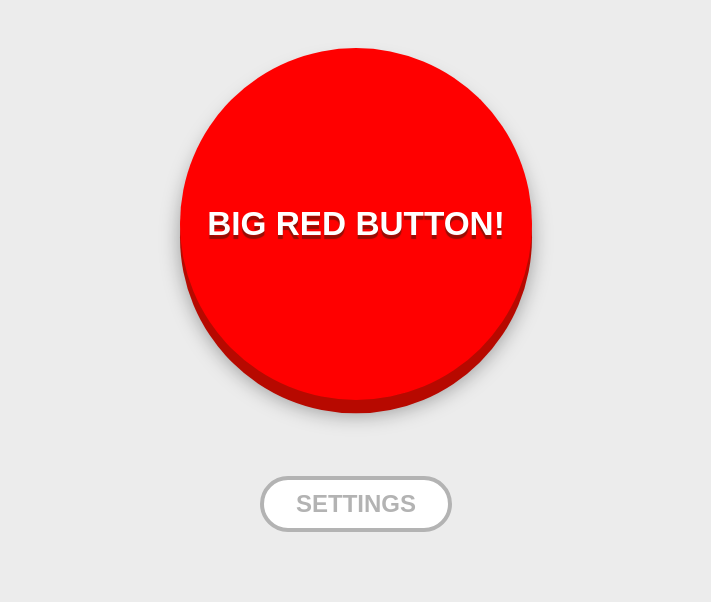
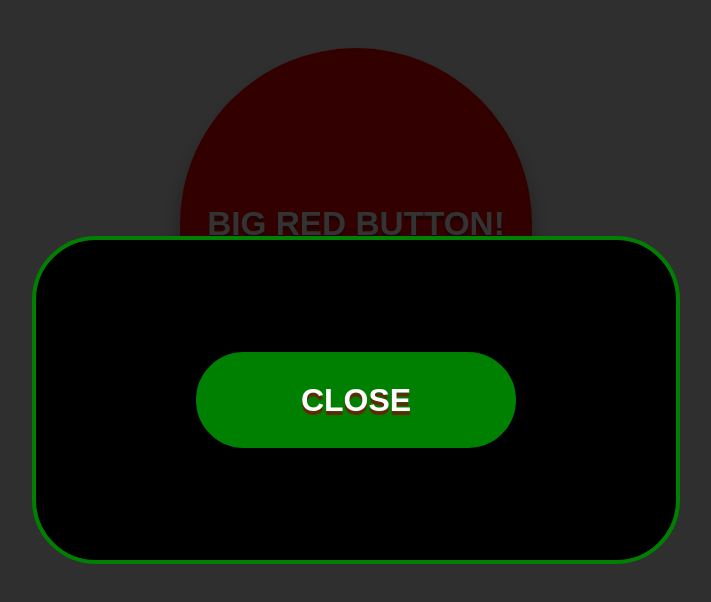
Before and after one commit to cookieMonsterDev/dummy-buttons, a React (Create React App) app: page / in a window 1280 px wide. Both pictures are taken after a click on the button "BIG RED BUTTON!". Shown: the top 602 px of the page, without its empty margins (284-995 px from the left). Built offline with nearby package versions, Linux system fonts and the light colour scheme.

Commit message:
feat: add modal dialog pop-up

```diff
--- a/src/App.tsx
+++ b/src/App.tsx
@@ -9,17 +9,22 @@ import { Dialog } from './components/dialog/dialog';
 
 const App = () => {
 
-  const [theme, setTheme] = useState(() => {return darkModeController()})
+  const [theme, setTheme] = useState(() => {return darkModeController()});
+  const [showDialog, setShowDialog] = useState(false);
+
+  const handleDialog = () => {
+    setShowDialog(!showDialog);
+  };
 
   const handleTheme = () => {
     return setTheme(darkModeController());
-  }
+  };
 
   return (
     <ThemeProvider theme={theme}>
-      <Dialog />
       <Wrapper>
-        <Button />
+        <Dialog showDialog={showDialog} setShowDialog={setShowDialog}/>
+        <Button buttonAction={handleDialog}/>
         <SettingsMenu handleTheme={handleTheme}/>
       </Wrapper>
     </ThemeProvider>
--- a/src/components/buttons/button/button.tsx
+++ b/src/components/buttons/button/button.tsx
@@ -59,7 +59,9 @@ const ButtonText = styled.span`
 `;
 
 export type ButtonProps = {
-  disabled?: boolean;
+  disabled?: boolean,
+  // onClick: () => void,
+  buttonAction: () => void,
 };
 
 export const Button = (props: ButtonProps) => {
@@ -83,7 +85,7 @@ export const Button = (props: ButtonProps) => {
   return (
     <Container>
       <MainButton
-        onClick={()=>{start()}}
+        onClick={props.buttonAction}
         disabled={disabled}>
         <ButtonText>
           big red button!
--- a/src/components/dialog/dialog.tsx
+++ b/src/components/dialog/dialog.tsx
@@ -1,3 +1,4 @@
+import { useState } from 'react';
 import styled from 'styled-components';
 
 const Container = styled.div`
@@ -15,6 +16,9 @@ const Container = styled.div`
 const DialogMassage = styled.div`
   width: 40em;
   height: 20em;
+  display: flex;
+  justify-content: center;
+  align-items: center;
   background-color: black;
 
   border-style: solid;
@@ -23,13 +27,40 @@ const DialogMassage = styled.div`
   border-color: green;
 `;
 
-export const Dialog = () => {
+const DialogButton = styled.button`
+  width: 10em;
+  height: 3em;
+  background-color: green;
 
-  return (
+  color: #FFFFFF;
+  text-transform: uppercase;
+  text-align: center;
+  text-shadow: 0 4px 1px rgba(122,17,8,.8);
+  font-family: Avenir, Arial, sans-serif;
+  font-weight: 600;
+  font-size: 2em;
+
+  border-style: solid;
+  border-radius: 4em;
+  border-width: 0.3em;
+  border-color: green;
+`
+
+interface DialogProps {
+  showDialog?: boolean,
+  setShowDialog?: React.Dispatch<React.SetStateAction<boolean>>
+};
+
+export const Dialog = (props: DialogProps) => {
+
+  return <>{ props.showDialog ?
     <Container>
       <DialogMassage>
-
+        <DialogButton onClick={() => {props.setShowDialog?.(false)}}>
+          CLOSE
+        </DialogButton>
       </DialogMassage>
     </Container>
-  )
+    : null}
+    </>;
 };
```
Also changed, not shown: src/audio.d.ts (line endings or trailing spaces).
